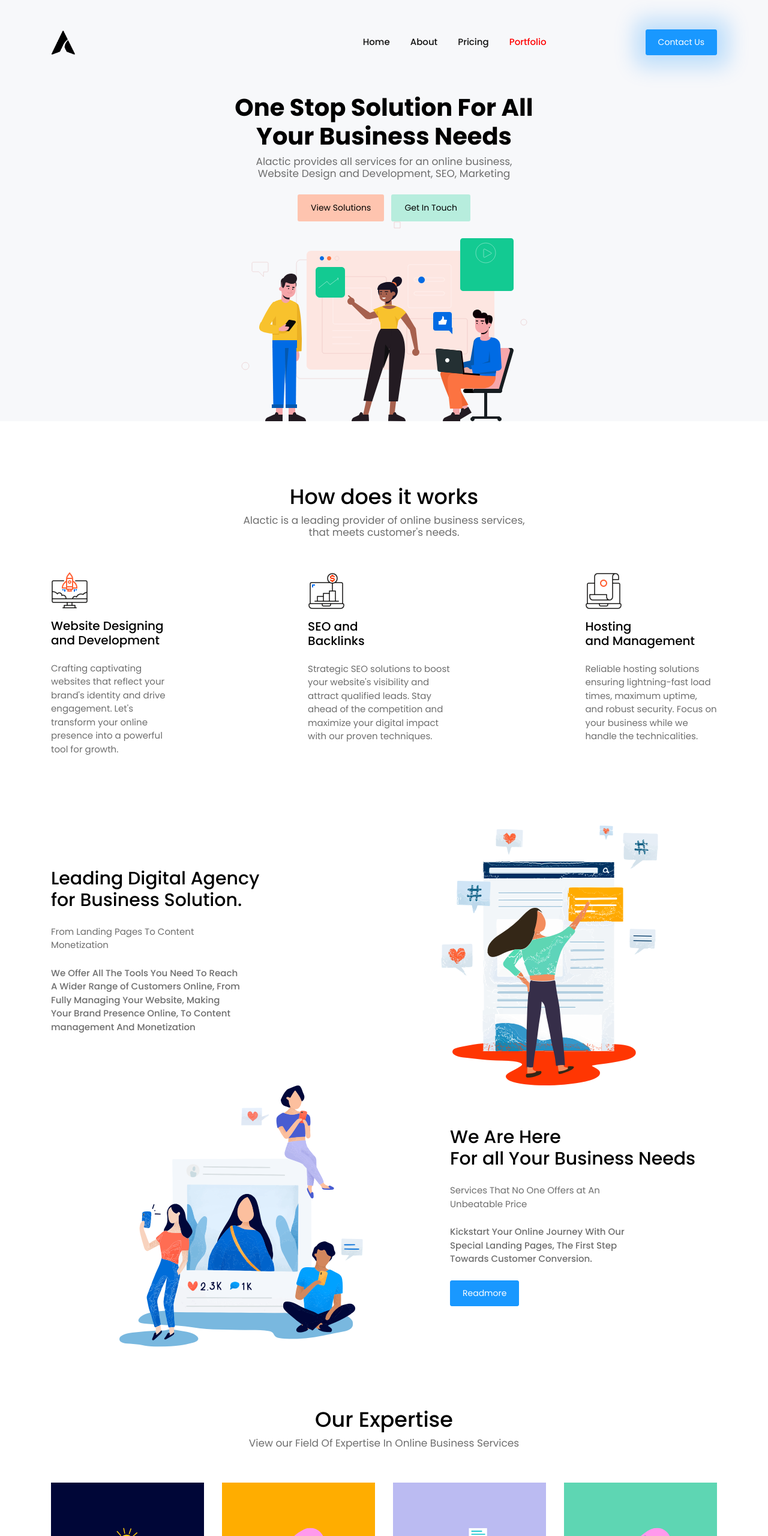
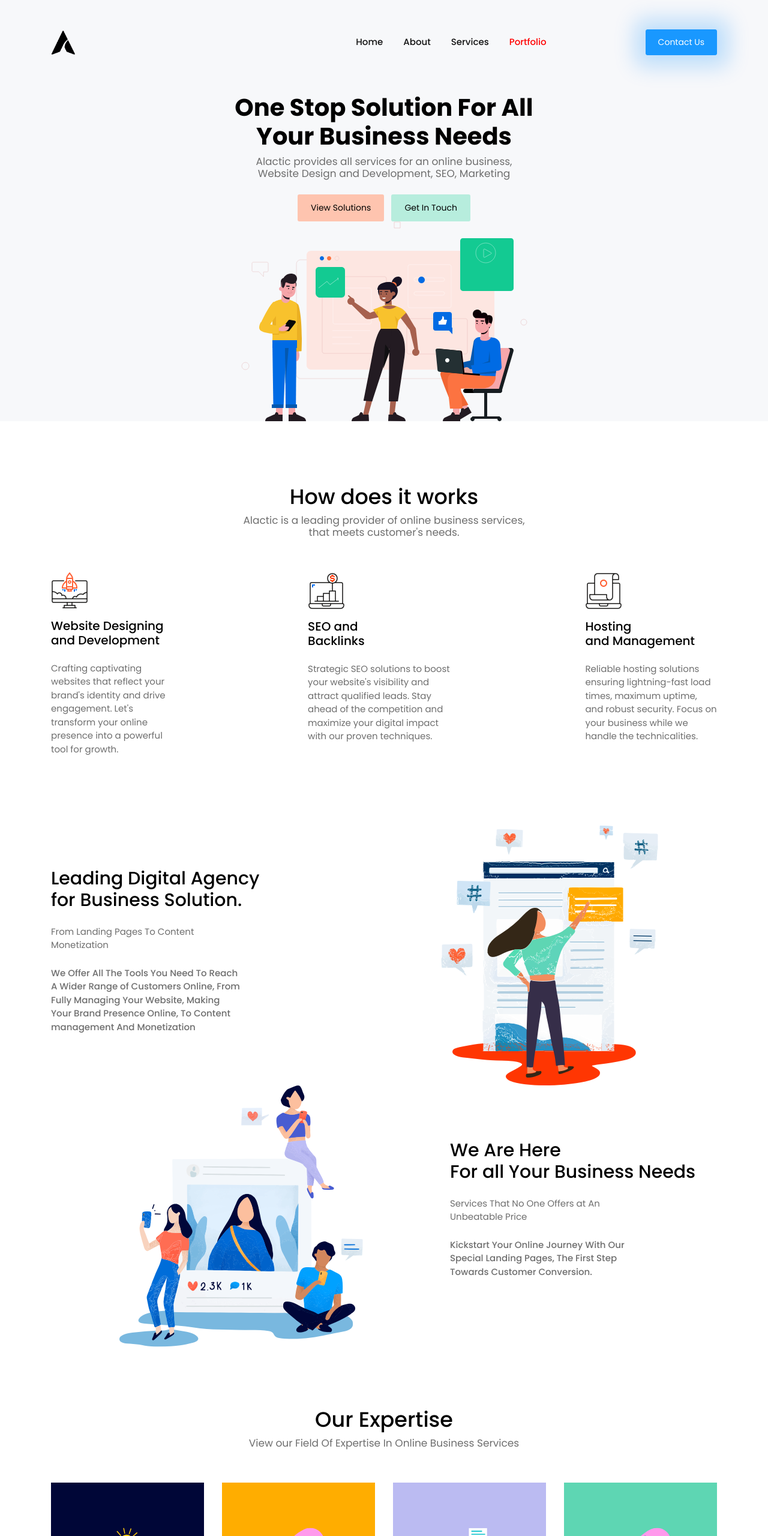
Before and after one commit to AnuragCodeCom/NewAlacticWebsite, a plain HTML site: page index.html in a window 1280 px wide. Shown: the top 2560 px of the page at 60% size. Drawn offline with Linux system fonts and the light colour scheme.

Commit message:
Bug Fixes

```diff
--- a/index.html
+++ b/index.html
@@ -40,7 +40,7 @@
             <a class="nav-link" href="#features-section">About</a>
           </li>
           <li class="nav-item">
-            <a class="nav-link" href="#pricing">Pricing</a>
+            <a class="nav-link" href="#case-studies-section">Services</a>
           </li>
           <li class="nav-item">
             <a class="nav-link" href="#feedback-section">Portfolio</a>
@@ -59,7 +59,7 @@
       <h6 class="font-weight-normal text-muted pb-3">Alactic provides all services for an online business,<br> Website Design and Development, SEO, Marketing</h6>
       <div>
         <a class="btn btn-opacity-light mr-1" style="color: black; " href="#digital-marketing-section ">View Solutions</a>
-        <a class="btn btn-opacity-success ml-1" style="color: black;">Get In Touch</a>
+        <a class="btn btn-opacity-success ml-1" style="color: black;"  data-toggle="modal" data-target="#exampleModal" >Get In Touch</a>
       </div>
       <!-- <div data-w-id="cd749424-ea4f-2945-4b81-8ec569011acb" class="section thin-section gradient-bar" style="margin-top: 20px;"></div> -->
 
@@ -132,7 +132,7 @@
               <p class="py-4 m-0 text-muted">Services That No One Offers at An Unbeatable Price</p>
               <p class="pb-2 font-weight-medium text-muted">Kickstart Your Online Journey With Our Special Landing Pages, The First Step Towards Customer Conversion.</p>
             </div>
-            <button class="btn btn-info">Readmore</button>
+            <!-- <button class="btn btn-info">View Services</button> -->
           </div>
         </div>
       </section>
```
